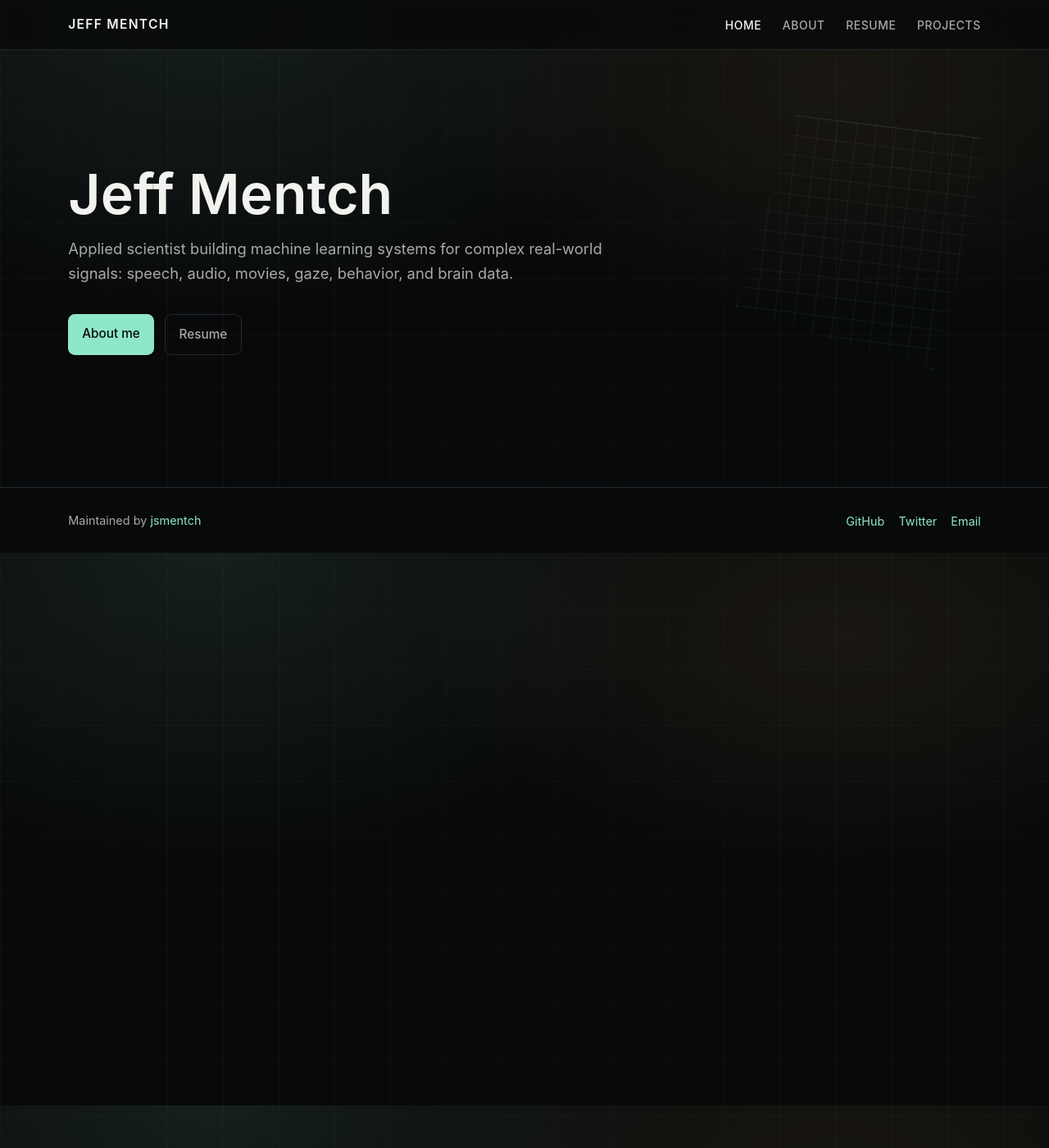
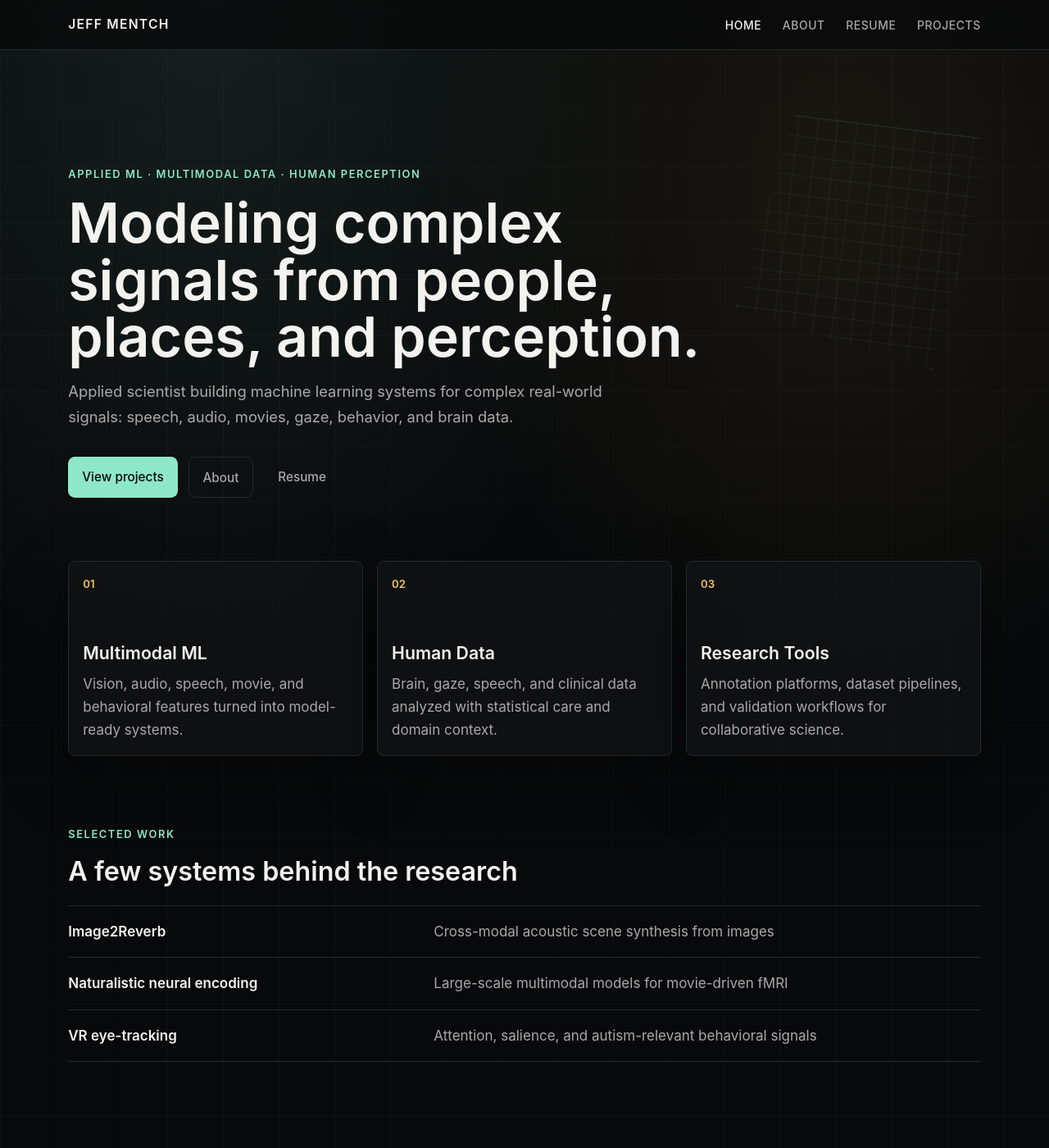
Before and after one commit to jsmentch/jsmentch.github.io, a Jekyll site: the page built from index.md, in a window 1280 px wide and 1400 px high. Shown: the whole window at 82% size. Built offline with Jekyll 4.4.1, drawn with Linux system fonts in a browser that asks for light colours.

Commit message:
feat(home): hero positioning, signal themes, featured project links

```diff
--- a/_layouts/home.html
+++ b/_layouts/home.html
@@ -5,13 +5,55 @@ layout: default
 <main class="main" id="main">
   <div class="wrap">
     <section class="hero">
-      <h1>{{ site.title }}</h1>
+      <p class="eyebrow">Applied ML · Multimodal data · Human perception</p>
+      <h1>Modeling complex signals from people, places, and perception.</h1>
       <p class="tagline">{{ site.description }}</p>
       <div class="hero-actions">
-        <a href="{{ '/about' | relative_url }}" class="btn btn-primary">About me</a>
-        <a href="{{ site.resume_pdf | relative_url }}" class="btn btn-secondary" target="_blank" rel="noopener noreferrer">Resume</a>
+        <a href="{{ '/projects' | relative_url }}" class="btn btn-primary">View projects</a>
+        <a href="{{ '/about' | relative_url }}" class="btn btn-secondary">About</a>
+        <a href="{{ site.resume_pdf | relative_url }}" class="btn btn-ghost" target="_blank" rel="noopener noreferrer">Resume</a>
       </div>
     </section>
+
+    <section class="signal-grid" aria-label="Selected work areas">
+      <article class="signal-card">
+        <span class="signal-kicker">01</span>
+        <h2>Multimodal ML</h2>
+        <p>Vision, audio, speech, movie, and behavioral features turned into model-ready systems.</p>
+      </article>
+      <article class="signal-card">
+        <span class="signal-kicker">02</span>
+        <h2>Human Data</h2>
+        <p>Brain, gaze, speech, and clinical data analyzed with statistical care and domain context.</p>
+      </article>
+      <article class="signal-card">
+        <span class="signal-kicker">03</span>
+        <h2>Research Tools</h2>
+        <p>Annotation platforms, dataset pipelines, and validation workflows for collaborative science.</p>
+      </article>
+    </section>
+
+    <section class="featured-work" aria-labelledby="featured-work-title">
+      <div class="section-heading">
+        <p class="eyebrow">Selected work</p>
+        <h2 id="featured-work-title">A few systems behind the research</h2>
+      </div>
+      <div class="work-list">
+        <a class="work-row" href="{{ '/projects/image2reverb/' | relative_url }}">
+          <span>Image2Reverb</span>
+          <em>Cross-modal acoustic scene synthesis from images</em>
+        </a>
+        <a class="work-row" href="{{ '/projects/naturalistic-encoding/' | relative_url }}">
+          <span>Naturalistic neural encoding</span>
+          <em>Large-scale multimodal models for movie-driven fMRI</em>
+        </a>
+        <a class="work-row" href="{{ '/projects/naturalistic-gaze-salience/' | relative_url }}">
+          <span>VR eye-tracking</span>
+          <em>Attention, salience, and autism-relevant behavioral signals</em>
+        </a>
+      </div>
+    </section>
+
     {% assign trimmed = content | strip %}{% if trimmed != '' %}
     <div class="page-content">
       {{ content }}
```
